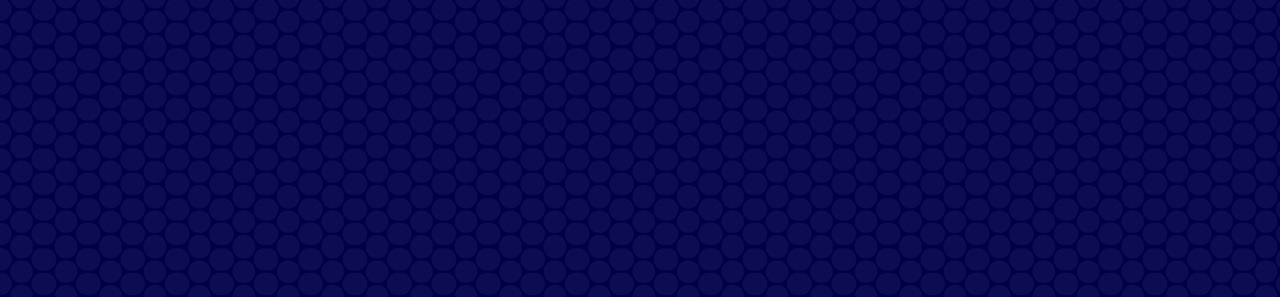
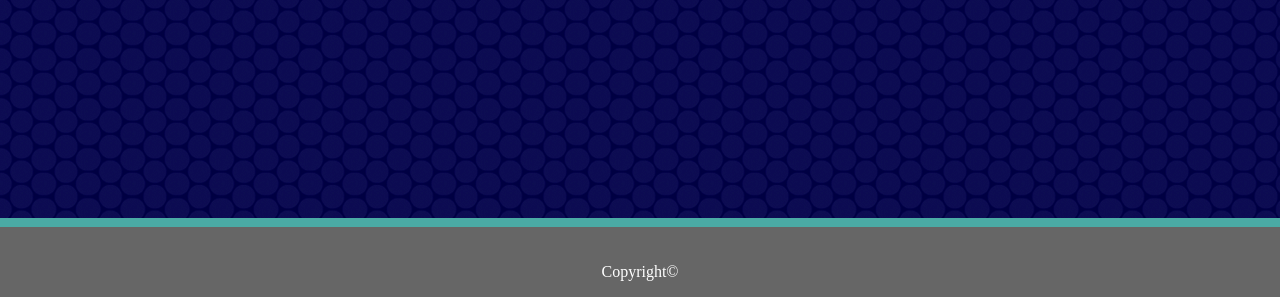
Before and after one commit to amidstasinglebreath/amidstasinglebreath.github.io, a plain HTML site: page index.html in a window 1280 px wide. Shown: the part 503-800 px from the top of the page. Drawn offline with Linux system fonts and the light colour scheme.

Commit message:
test commit 7

```diff
--- a/assets/style.css
+++ b/assets/style.css
@@ -94,3 +94,16 @@ hr{
     margin: 0px 20px 20px 0px;
     float: left;
 }
+
+
+
+.footer{
+    background-color: #666666;
+    padding: 20px 0px 0px 0px;
+    text-align: center;
+    color: #ffffff;
+    border-top: 9px solid #4aaaa5;
+    position: fixed;
+    width: 100%;
+    bottom: 0;
+}
--- a/index.html
+++ b/index.html
@@ -44,6 +44,9 @@
     </div>
   </div>
 
+  <div class="footer">
+    <p id="copy">Copyright©</p>
+  </div>
 </body>
 
 </html>
```
